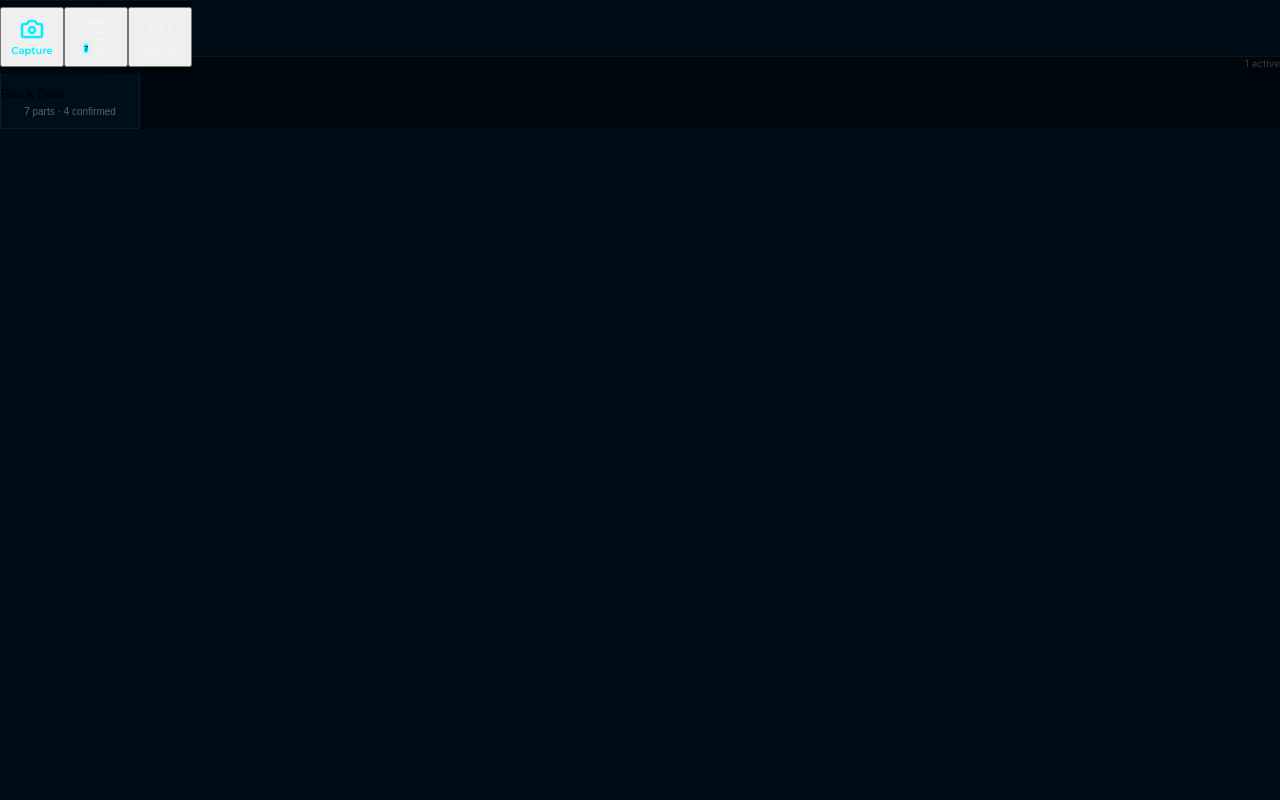
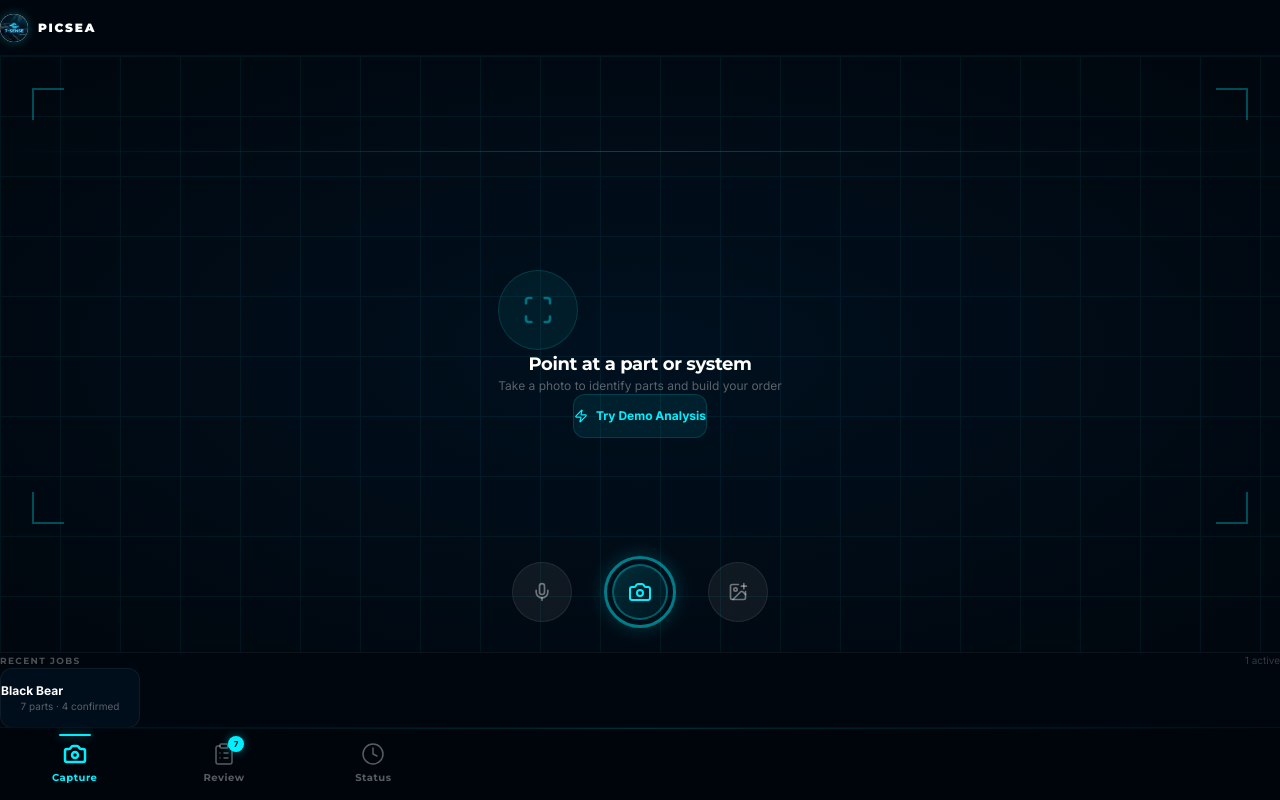
Before and after one commit to jannas-source/picsea-frontend, a Next.js app: page / in a window 1280 px wide. Built offline with nearby package versions, Linux system fonts and the light colour scheme.

Commit message:
fix: tailwind v4 import + viewfinder height — all views rendering correctly

```diff
--- a/app/globals.css
+++ b/app/globals.css
@@ -1,9 +1,7 @@
 /* 7-SENSE Centralized Design Tokens (Refined Kit 2026) */
+@import "tailwindcss";
+@config "../tailwind.config.ts";
 @import "./7sense-tokens.css";
-
-@tailwind base;
-@tailwind components;
-@tailwind utilities;
 
 /* ==================== BASE RESET ==================== */
 
--- a/components/CaptureView.tsx
+++ b/components/CaptureView.tsx
@@ -39,9 +39,9 @@ export function CaptureView({ jobs, onPhotoCapture, onOpenJob, onTryDemo }: Capt
     .slice(0, 8);
 
   return (
-    <div className="flex flex-col h-full">
+    <div className="flex flex-col" style={{ minHeight: 'calc(100dvh - 56px - 72px - env(safe-area-inset-bottom, 0px))' }}>
       {/* Viewfinder area */}
-      <div className="flex-1 relative overflow-hidden">
+      <div className="flex-1 relative overflow-hidden" style={{ minHeight: '60dvh' }}>
         {/* Dark viewfinder background */}
         <div
           className="absolute inset-0"
```
